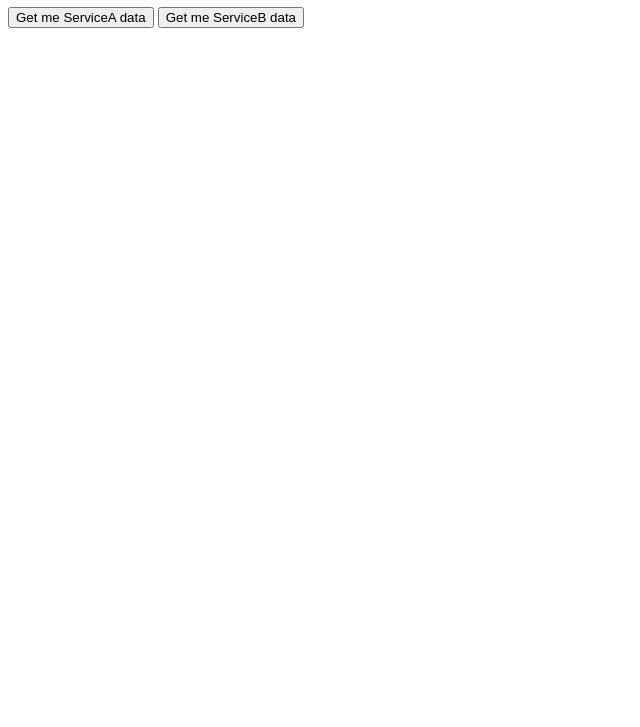
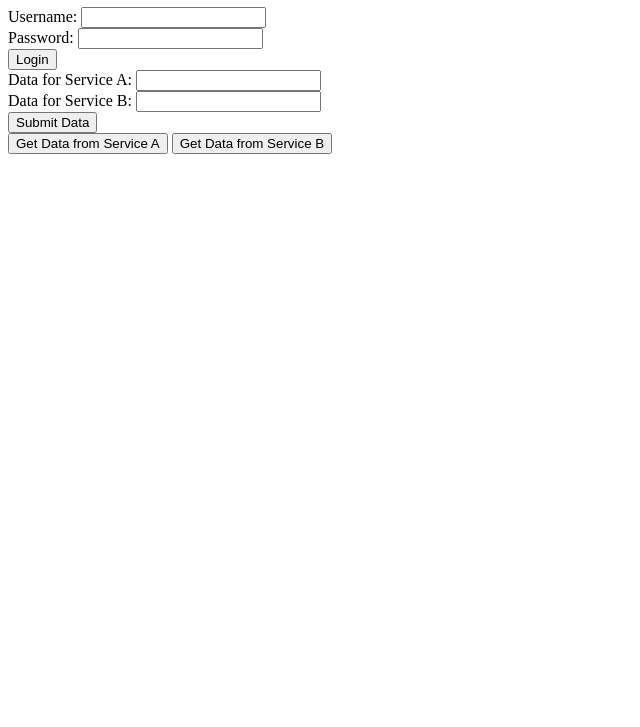
Before and after one commit to alundiak/showcases, a website: page SOA/micro-services/public/index.html in a window 1280 px wide. Shown: the part 73-800 px from the top of the page, without its empty margins (0-640 px from the left). Drawn offline with nearby package versions, Linux system fonts and the light colour scheme.

Commit message:
SOA: Two microservices implemented (localhost:3001 + localhost:3002) and server-app as client on localhost:3000

```diff
--- a/SOA/micro-services/public/index.html
+++ b/SOA/micro-services/public/index.html
@@ -11,40 +11,82 @@
 
   <h1>Client App</h1>
 
-  <button onclick="getServiceAData()">Get me ServiceA data</button>
-  <button onclick="getServiceBData()">Get me ServiceB data</button>
+  <header>
+    <form id="loginForm" action="http://localhost:3000/login" method="post">
+      <label for="username">Username:</label>
+      <input type="text" id="username" name="username" required>
+      <br>
+      <label for="password">Password:</label>
+      <input type="password" id="password" name="password" required>
+      <br>
+      <button type="submit">Login</button>
+    </form>
+  </header>
 
-  <div id="responseData"></div>
+  <main>
+    <section>
+      <form id="dataForm">
+        <label for="dataA">Data for Service A:</label>
+        <input type="text" id="dataA" name="dataA" required>
+        <br>
+        <label for="dataB">Data for Service B:</label>
+        <input type="text" id="dataB" name="dataB" required>
+        <br>
+        <button type="button" onclick="submitData()">Submit Data</button>
+      </form>
+    </section>
+
+    <section>
+      <button type="button" onclick="getDataA()">Get Data from Service A</button>
+      <button type="button" onclick="getDataB()">Get Data from Service B</button>
+      <div id="response-data"></div>
+    </section>
+  </main>
 
   <script src="https://cdn.jsdelivr.net/npm/axios/dist/axios.min.js"></script>
   <script>
-    const responseDataDiv = document.getElementById('responseData');
+    responseDataDiv = document.getElementById('response-data');
 
-    function getServiceAData() {
-      axios.post('http://localhost:3001/getAData', { service: 'ServiceA' })
+    function submitData() {
+      const dataA = document.getElementById('dataA').value;
+      const dataB = document.getElementById('dataB').value;
+
+      // Submit data to both services separately
+      postData('http://localhost:3001/createAData', { data: dataA });
+      postData('http://localhost:3002/createBData', { data: dataB });
+    }
+
+    function getData(endpoint) {
+      axios.get(endpoint)
         .then(response => {
-          console.log(response);
-          displayResponse(response.data);
+          console.log('Fetched Data:', response.data);
+          displayResponse(response.data)
         })
         .catch(error => {
-          console.error('Error getting data from ServiceA:', error);
+          console.error('Error getting data:', error);
         });
     }
 
-    function getServiceBData() {
-      axios.post('http://localhost:3002/getBData', { service: 'ServiceB' })
+    function postData(endpoint, data) {
+      axios.post(endpoint, data)
         .then(response => {
-          console.log(response);
-          displayResponse(response.data);
+          console.log('Received-back created:', response.data);
         })
         .catch(error => {
-          console.error('Error getting data from ServiceB:', error);
+          console.error('Error creating data:', error);
         });
     }
 
     function displayResponse(data) {
       responseDataDiv.innerHTML = `<p>Data: ${JSON.stringify(data)}</p>`;
     }
+
+    function getDataA() {
+      getData('http://localhost:3001/getAData');
+    }
+    function getDataB() {
+      getData('http://localhost:3002/getBData');
+    }
   </script>
 
 </body>
--- a/SOA/micro-services/server.js
+++ b/SOA/micro-services/server.js
@@ -8,6 +8,11 @@ app.use(cors());
 app.use(bodyParser.json());
 app.use(express.static('public'));
 
+app.post('/login', (req, res) => {
+  // Handle login logic here (not implemented in this example)
+  res.send('Login successful');
+});
+
 app.listen(3000, () => {
   console.log('Server listening on port 3000');
 });
```
Also changed, not shown: SOA/micro-services/serviceA.js (+9 -8 lines), SOA/micro-services/serviceB.js (+9 -2 lines).
